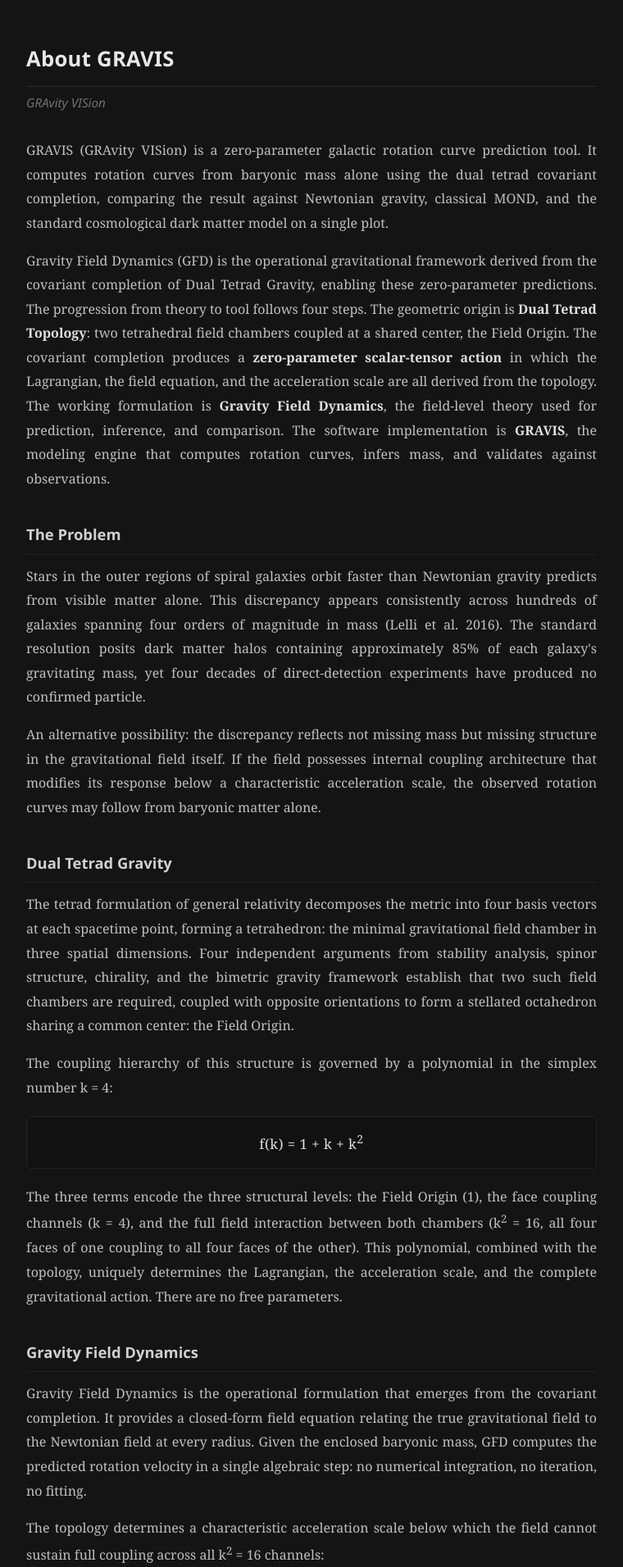
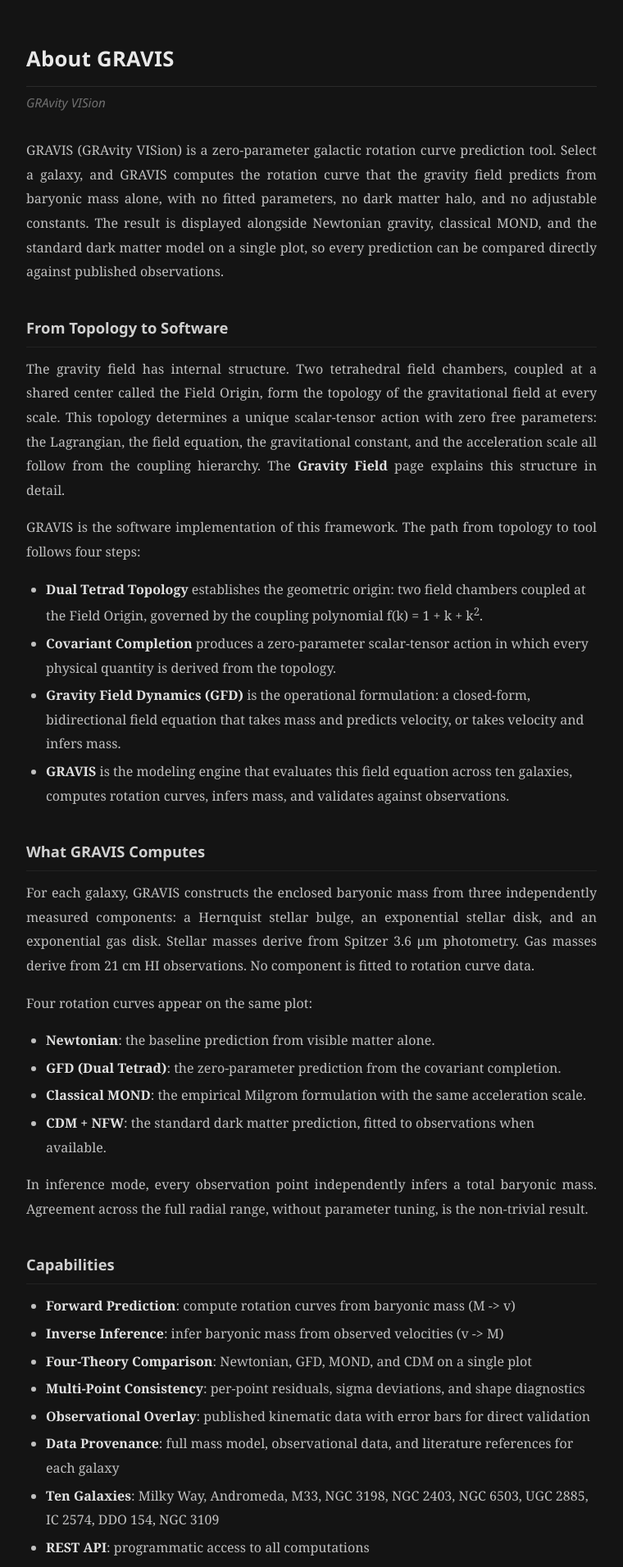
Before and after one commit to fielddynamics/gravis, a Flask app: page /about in a window 1280 px wide. Shown: the part 60-1972 px from the top of the page at 82% size, without its empty margins (260-1020 px from the left). Run offline with Flask 3, Linux system fonts and the light colour scheme.

Commit message:
Update about page to be software focused.

```diff
--- a/templates/about.html
+++ b/templates/about.html
@@ -8,51 +8,26 @@
             <h1>About GRAVIS</h1>
             <p class="prose-subtitle">GRAvity VISion</p>
 
-            <p>GRAVIS (GRAvity VISion) is a zero-parameter galactic rotation curve prediction tool. It computes rotation curves from baryonic mass alone using the dual tetrad covariant completion, comparing the result against Newtonian gravity, classical MOND, and the standard cosmological dark matter model on a single plot.</p>
+            <p>GRAVIS (GRAvity VISion) is a zero-parameter galactic rotation curve prediction tool. Select a galaxy, and GRAVIS computes the rotation curve that the gravity field predicts from baryonic mass alone, with no fitted parameters, no dark matter halo, and no adjustable constants. The result is displayed alongside Newtonian gravity, classical MOND, and the standard dark matter model on a single plot, so every prediction can be compared directly against published observations.</p>
 
-            <p>Gravity Field Dynamics (GFD) is the operational gravitational framework derived from the covariant completion of Dual Tetrad Gravity, enabling these zero-parameter predictions. The progression from theory to tool follows four steps. The geometric origin is <strong>Dual Tetrad Topology</strong>: two tetrahedral field chambers coupled at a shared center, the Field Origin. The covariant completion produces a <strong>zero-parameter scalar-tensor action</strong> in which the Lagrangian, the field equation, and the acceleration scale are all derived from the topology. The working formulation is <strong>Gravity Field Dynamics</strong>, the field-level theory used for prediction, inference, and comparison. The software implementation is <strong>GRAVIS</strong>, the modeling engine that computes rotation curves, infers mass, and validates against observations.</p>
+            <h2>From Topology to Software</h2>
 
-            <h2>The Problem</h2>
+            <p>The gravity field has internal structure. Two tetrahedral field chambers, coupled at a shared center called the Field Origin, form the topology of the gravitational field at every scale. This topology determines a unique scalar-tensor action with zero free parameters: the Lagrangian, the field equation, the gravitational constant, and the acceleration scale all follow from the coupling hierarchy. The <strong>Gravity Field</strong> page explains this structure in detail.</p>
 
-            <p>Stars in the outer regions of spiral galaxies orbit faster than Newtonian gravity predicts from visible matter alone. This discrepancy appears consistently across hundreds of galaxies spanning four orders of magnitude in mass (Lelli et al. 2016). The standard resolution posits dark matter halos containing approximately 85% of each galaxy's gravitating mass, yet four decades of direct-detection experiments have produced no confirmed particle.</p>
+            <p>GRAVIS is the software implementation of this framework. The path from topology to tool follows four steps:</p>
 
-            <p>An alternative possibility: the discrepancy reflects not missing mass but missing structure in the gravitational field itself. If the field possesses internal coupling architecture that modifies its response below a characteristic acceleration scale, the observed rotation curves may follow from baryonic matter alone.</p>
-
-            <h2>Dual Tetrad Gravity</h2>
-
-            <p>The tetrad formulation of general relativity decomposes the metric into four basis vectors at each spacetime point, forming a tetrahedron: the minimal gravitational field chamber in three spatial dimensions. Four independent arguments from stability analysis, spinor structure, chirality, and the bimetric gravity framework establish that two such field chambers are required, coupled with opposite orientations to form a stellated octahedron sharing a common center: the Field Origin.</p>
-
-            <p>The coupling hierarchy of this structure is governed by a polynomial in the simplex number k = 4:</p>
-
-            <div class="eq">f(k) = 1 + k + k<sup>2</sup></div>
-
-            <p>The three terms encode the three structural levels: the Field Origin (1), the face coupling channels (k = 4), and the full field interaction between both chambers (k<sup>2</sup> = 16, all four faces of one coupling to all four faces of the other). This polynomial, combined with the topology, uniquely determines the Lagrangian, the acceleration scale, and the complete gravitational action. There are no free parameters.</p>
-
-            <h2>Gravity Field Dynamics</h2>
-
-            <p>Gravity Field Dynamics is the operational formulation that emerges from the covariant completion. It provides a closed-form field equation relating the true gravitational field to the Newtonian field at every radius. Given the enclosed baryonic mass, GFD computes the predicted rotation velocity in a single algebraic step: no numerical integration, no iteration, no fitting.</p>
-
-            <p>The topology determines a characteristic acceleration scale below which the field cannot sustain full coupling across all k<sup>2</sup> = 16 channels:</p>
-
-            <div class="eq">a<sub>0</sub> = k<sup>2</sup> G m<sub>e</sub> / r<sub>e</sub><sup>2</sup> &asymp; 1.22 &times; 10<sup>&minus;10</sup> m/s<sup>2</sup></div>
-
-            <p>Above this scale, gravity is Newtonian. Below it, the field enters partial coupling and the effective gravitational response is enhanced. This is why rotation curves are flat at large radii: the acceleration drops below a<sub>0</sub>, the field enters partial coupling, and the velocity remains higher than Newton predicts.</p>
-
-            <p>The field equation is bidirectional. The forward direction takes mass and predicts velocity. The inverse direction takes velocity and infers mass. Both are algebraic. This bidirectionality is what enables GRAVIS to operate in both prediction mode and inference mode from the same Lagrangian.</p>
-
-            <h2>Relationship to MOND and CDM</h2>
-
-            <p>In 1983, Milgrom proposed an empirical modification to Newtonian dynamics that successfully predicts rotation curves across the full galaxy population from baryonic mass alone (McGaugh 2011; Lelli et al. 2017). What MOND lacks is a derivation: both the interpolating function and the acceleration scale are empirical inputs.</p>
-
-            <p>GFD derives both from the topology of the gravitational field. What Milgrom discovered empirically, the field dynamics produces from the Lagrangian. This is why the GFD and MOND curves appear similar on every rotation curve plot: they share the same deep-field limit. They differ in the transition regime, and crucially, in origin.</p>
-
-            <p>The standard cosmological model achieves the same empirical fit by adding a dark matter halo with at least 2 free parameters per galaxy. GRAVIS displays the CDM prediction alongside GFD so the reader can see both matching the observations: one with zero parameters, the other with two or more.</p>
+            <ul>
+                <li><strong>Dual Tetrad Topology</strong> establishes the geometric origin: two field chambers coupled at the Field Origin, governed by the coupling polynomial f(k) = 1 + k + k<sup>2</sup>.</li>
+                <li><strong>Covariant Completion</strong> produces a zero-parameter scalar-tensor action in which every physical quantity is derived from the topology.</li>
+                <li><strong>Gravity Field Dynamics (GFD)</strong> is the operational formulation: a closed-form, bidirectional field equation that takes mass and predicts velocity, or takes velocity and infers mass.</li>
+                <li><strong>GRAVIS</strong> is the modeling engine that evaluates this field equation across ten galaxies, computes rotation curves, infers mass, and validates against observations.</li>
+            </ul>
 
             <h2>What GRAVIS Computes</h2>
 
             <p>For each galaxy, GRAVIS constructs the enclosed baryonic mass from three independently measured components: a Hernquist stellar bulge, an exponential stellar disk, and an exponential gas disk. Stellar masses derive from Spitzer 3.6 &mu;m photometry. Gas masses derive from 21 cm HI observations. No component is fitted to rotation curve data.</p>
 
-            <p>GRAVIS evaluates four rotation curves on the same plot:</p>
+            <p>Four rotation curves appear on the same plot:</p>
 
             <ul>
                 <li><strong>Newtonian</strong>: the baseline prediction from visible matter alone.</li>
@@ -61,20 +36,19 @@
                 <li><strong>CDM + NFW</strong>: the standard dark matter prediction, fitted to observations when available.</li>
             </ul>
 
-            <p>The multi-point consistency panel in inference mode goes further: it tests whether every observation point independently infers the same total baryonic mass. Agreement across the full radial range, without parameter tuning, is the non-trivial result. See the FAQ for the full mathematical detail.</p>
+            <p>In inference mode, every observation point independently infers a total baryonic mass. Agreement across the full radial range, without parameter tuning, is the non-trivial result.</p>
 
             <h2>Capabilities</h2>
 
             <ul>
-                <li><strong>Forward Prediction</strong>: compute rotation curves from baryonic mass (M &rarr; v)</li>
-                <li><strong>Inverse Inference</strong>: infer baryonic mass from observed velocities (v &rarr; M)</li>
+                <li><strong>Forward Prediction</strong>: compute rotation curves from baryonic mass (M -> v)</li>
+                <li><strong>Inverse Inference</strong>: infer baryonic mass from observed velocities (v -> M)</li>
                 <li><strong>Four-Theory Comparison</strong>: Newtonian, GFD, MOND, and CDM on a single plot</li>
                 <li><strong>Multi-Point Consistency</strong>: per-point residuals, sigma deviations, and shape diagnostics</li>
-                <li><strong>Observational Overlay</strong>: published kinematic data with 1-sigma error bars for direct validation</li>
+                <li><strong>Observational Overlay</strong>: published kinematic data with error bars for direct validation</li>
                 <li><strong>Data Provenance</strong>: full mass model, observational data, and literature references for each galaxy</li>
                 <li><strong>Ten Galaxies</strong>: Milky Way, Andromeda, M33, NGC 3198, NGC 2403, NGC 6503, UGC 2885, IC 2574, DDO 154, NGC 3109</li>
                 <li><strong>REST API</strong>: programmatic access to all computations</li>
-                <li><strong>373 Unit Tests</strong>: full test coverage of physics engine, inference pipeline, and API</li>
             </ul>
 
             <h2>Source Code</h2>
```
